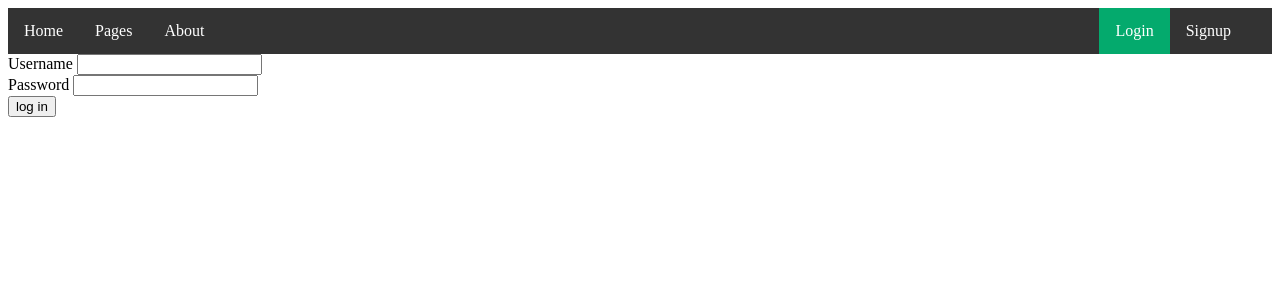
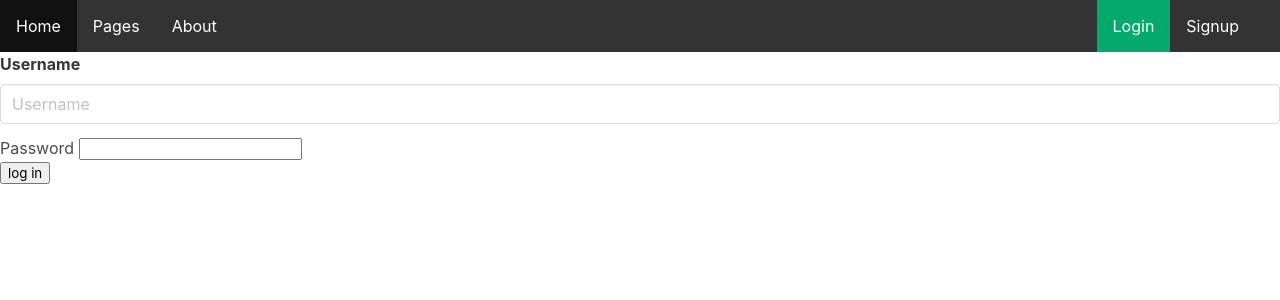
Before and after one commit to thatshawt/wiki-sus, a Flask app: page /login in a window 1280 px wide. Shown: the top 300 px of the page. Run offline with Flask 2, Linux system fonts and the light colour scheme.

Commit message:
WIP css for forms

```diff
--- a/flaskr/static/main.css
+++ b/flaskr/static/main.css
@@ -1,3 +1,5 @@
+@import "https://cdn.jsdelivr.net/npm/bulma@0.9.4/css/bulma.min.css";
+
 .header-menu {
     text-transform: capitalize;
 }
--- a/flaskr/templates/login.html
+++ b/flaskr/templates/login.html
@@ -2,10 +2,13 @@
 
 {% block content %}
 <form method="POST" action="">
-    <div>
-        <label for="username">Username</label>
-        <input name="username" type="text" required>
+    <div class="field">
+        <label for="username" class="label">Username</label>
+        <div class="control">
+            <input name="username" type="text"  class="input" placeholder="Username" required>
+        </div>
     </div>
+
     <div>
         <label for="password">Password</label>
         <input name="password" type="password" required>
```
